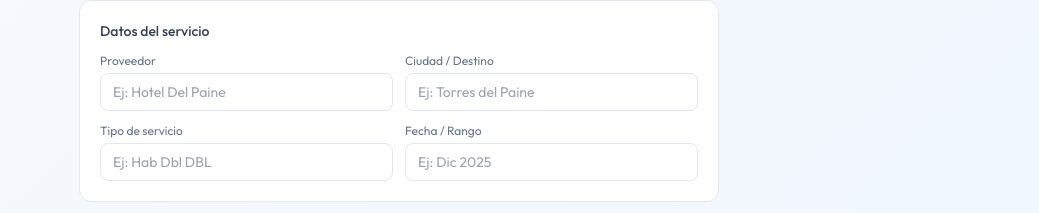
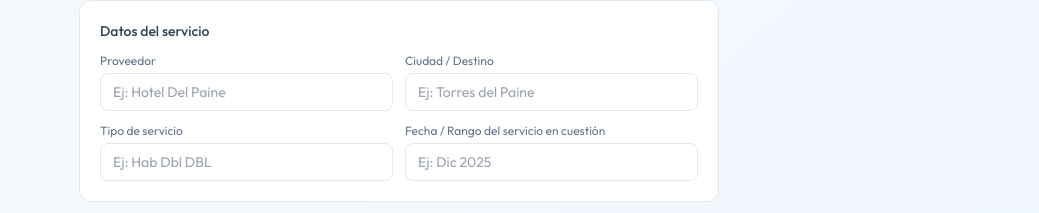
Before and after one commit to martinkSH/Tickets-BBDD, a Next.js app: page /nuevo in a window 1280 px wide. Shown: the part 427-640 px from the top of the page, without its empty margins (241-1280 px from the left). Built offline with nearby package versions, Linux system fonts and the light colour scheme.

Commit message:
Update TicketForm.tsx

```diff
--- a/components/TicketForm.tsx
+++ b/components/TicketForm.tsx
@@ -169,7 +169,7 @@ export default function TicketForm() {
                 { k: 'proveedor', label: 'Proveedor', placeholder: 'Ej: Hotel Del Paine' },
                 { k: 'ciudad', label: 'Ciudad / Destino', placeholder: 'Ej: Torres del Paine' },
                 { k: 'tipo_servicio', label: 'Tipo de servicio', placeholder: 'Ej: Hab Dbl DBL' },
-                { k: 'fechas_servicio', label: 'Fecha / Rango', placeholder: 'Ej: Dic 2025' },
+                { k: 'fechas_servicio', label: 'Fecha / Rango del servicio en cuestión', placeholder: 'Ej: Dic 2025' },
               ].map(({ k, label, placeholder }) => (
                 <div key={k}>
                   <label className="block text-xs text-slate-500 mb-1">{label}</label>
```
